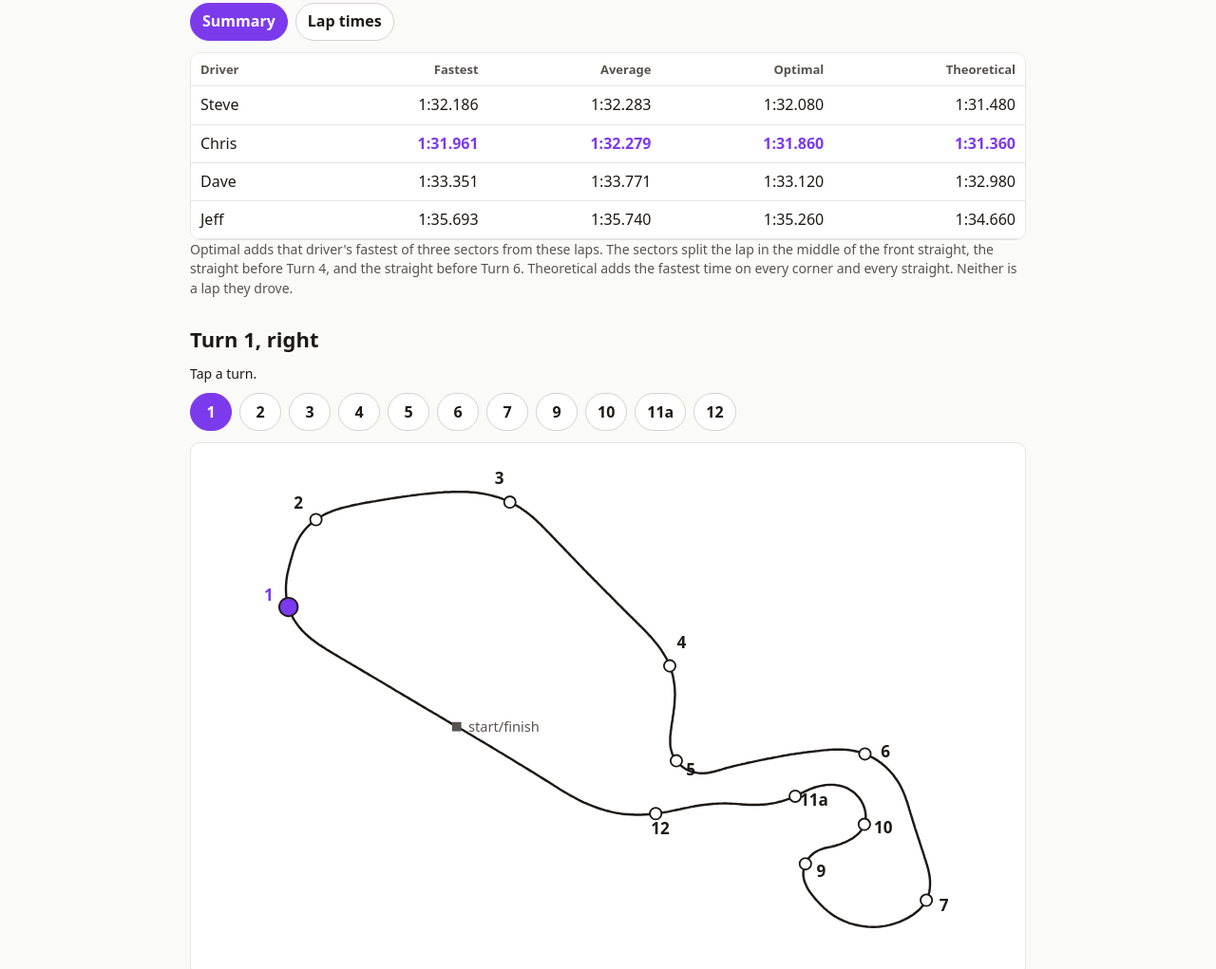
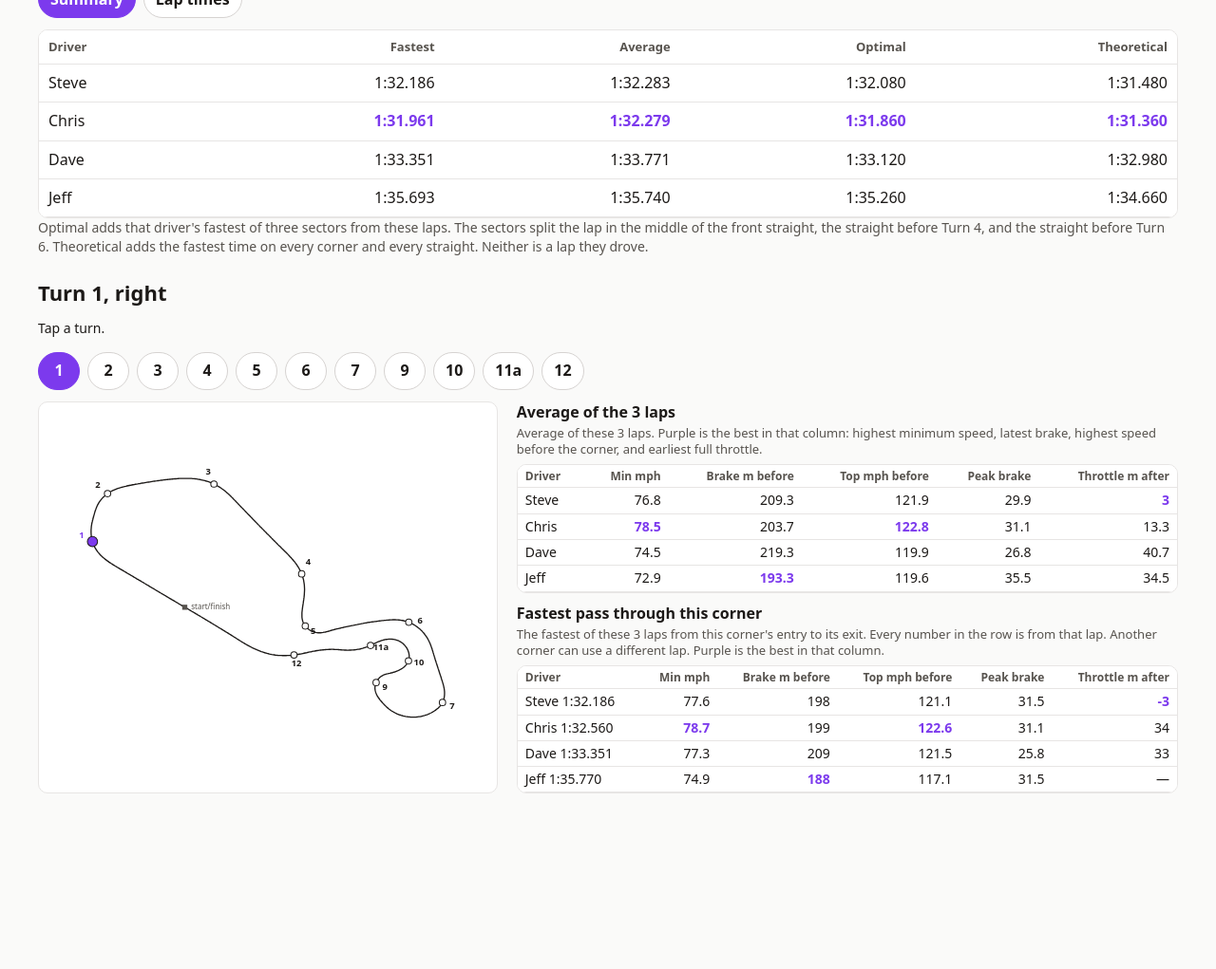
Before and after one commit to crbraun/xrk-race-analysis, a plain HTML site: page docs/index.html in a window 1280 px wide. Shown: the part 325-1346 px from the top of the page at 95% size. After the commit the page ends 1225 px from the top, so only its background shows below. Drawn offline with Linux system fonts and the light colour scheme.

Commit message:
Place the track map beside the corner tables so both fit on one screen.
Co-authored-by: Cursor <cursoragent@cursor.com>

```diff
--- a/docs/index.html
+++ b/docs/index.html
@@ -8,10 +8,26 @@
   :root { color-scheme: light; --ink: #1c1917; --muted: #57534e; --line: #e7e5e4; --purple: #7c3aed; --bg: #fafaf9; }
   * { box-sizing: border-box; }
   body { margin: 0; background: var(--bg); color: var(--ink); font: 16px/1.45 ui-sans-serif, system-ui, sans-serif; }
-  main { max-width: 920px; margin: 0 auto; padding: 28px 20px 64px; }
+  main { max-width: 1240px; margin: 0 auto; padding: 28px 20px 64px; }
   h1 { font-size: 28px; line-height: 1.2; margin: 0 0 10px; }
   h2 { font-size: 22px; margin: 28px 0 10px; }
   h3 { font-size: 18px; margin: 18px 0 8px; }
+  .corner { display: grid; grid-template-columns: minmax(300px, 0.82fr) minmax(560px, 1.18fr); gap: 8px 20px; align-items: stretch; margin-top: 8px; }
+  #map { display: flex; min-height: 0; }
+  #map svg { flex: 1; height: 100%; max-height: none; }
+  .corner h2, .corner .hint, .corner #pills { grid-column: 1 / -1; }
+  .corner h2 { margin: 12px 0 0; }
+  .corner .hint { margin: 4px 0 0; }
+  .corner #pills { margin: 6px 0 4px; }
+  .corner h3 { margin: 0 0 2px; font-size: 16px; }
+  .corner h3 + h3, .corner .scroll + h3 { margin-top: 10px; }
+  .corner .note { margin: 0 0 6px; font-size: 13px; line-height: 1.35; }
+  .corner th, .corner td { padding: 3px 8px; font-size: 14px; }
+  .corner th { font-size: 12px; }
+  @media (max-width: 980px) {
+    .corner { grid-template-columns: 1fr; }
+    #map svg { height: auto; max-height: 240px; }
+  }
   p { margin: 0 0 10px; }
   .muted { color: var(--muted); }
   .small { font-size: 14px; }
@@ -46,16 +62,20 @@
   <div class="scroll" id="laps"></div>
   <p class="muted small" id="stints" hidden></p>
   <p class="muted small" id="optimal-note">Optimal adds that driver's fastest of three sectors from these laps. The sectors split the lap in the middle of the front straight, the straight before Turn 4, and the straight before Turn 6. Theoretical adds the fastest time on every corner and every straight. Neither is a lap they drove.</p>
+  <section class="corner">
     <h2 id="title"></h2>
-  <p class="small">Tap a turn.</p>
+    <p class="small hint">Tap a turn.</p>
     <div class="pills" id="pills"></div>
     <div id="map"></div>
+    <div>
       <h3 id="avg-title">Average of the three laps</h3>
-  <p class="muted" id="note"></p>
+      <p class="muted note" id="note"></p>
       <div class="scroll"><table id="corner"></table></div>
       <h3>Fastest pass through this corner</h3>
-  <p class="muted" id="pass-note"></p>
+      <p class="muted note" id="pass-note"></p>
       <div class="scroll"><table id="pass"></table></div>
+    </div>
+  </section>
 </main>
 <script src="data.js?v=3"></script>
 <script>
```
Lines whose indentation alone changed are shown as unchanged.
